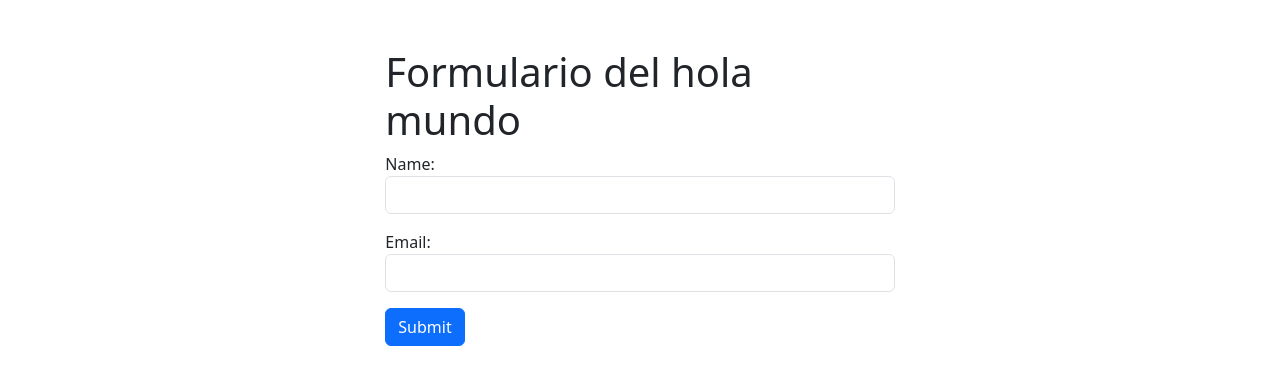
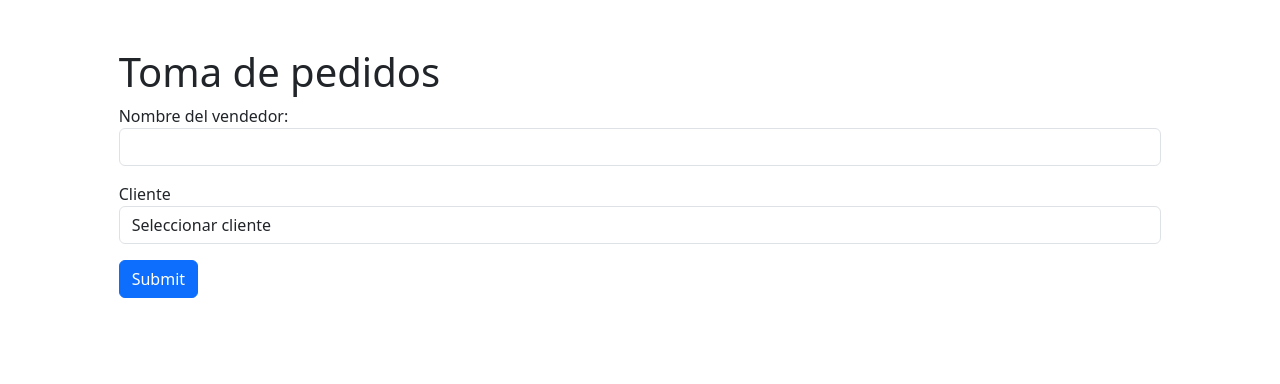
Before and after one commit to bernardozerda/hola-mundo, an Angular app: page / in a window 1280 px wide. Shown: the top 384 px of the page. Built offline with nearby package versions, Linux system fonts and the light colour scheme.

Commit message:
Formuklario con un select que trae datos de un array

```diff
--- a/src/app/app.component.html
+++ b/src/app/app.component.html
@@ -1,14 +1,19 @@
 
-<div class="container mt-5 col-5">
+<div class="container mt-5 col-10 div-center">
   <h1>{{title}}</h1>
   <form (submit)="onSubmit()">
     <div class="form-group">
-      <label for="name">Name:</label>
+      <label for="name">Nombre del vendedor:</label>
       <input type="text" class="form-control" id="name" name="name">
     </div>
     <div class="form-group mt-3">
-      <label for="email">Email:</label>
-      <input type="email" class="form-control" id="email" name="email">
+      <label for="cliente">Cliente</label>
+      <select class="form-control" id="cliente" name="cliente">
+        <option value="">Seleccionar cliente</option>
+        @for( cliente of clientes; track cliente.id ){
+          <option value="{{cliente.id}}">{{cliente.nombre}} {{cliente.apellido}}</option>
+        }
+      </select>
     </div>
     <button type="submit" class="btn btn-primary mt-3">Submit</button>
   </form>
--- a/src/app/app.component.ts
+++ b/src/app/app.component.ts
@@ -10,7 +10,14 @@ import { FormsModule } from '@angular/forms';
 })
 export class AppComponent {
 
-  title = 'Formulario del hola mundo';
+  title = 'Toma de pedidos';
+
+  clientes = [
+    { id: 0, nombre: 'Juan', apellido: 'Perez', edad: 25 },
+    { id: 1, nombre: 'Maria', apellido: 'Gomez', edad: 30 },
+    { id: 2, nombre: 'Pedro', apellido: 'Garcia', edad: 35 },
+    { id: 3, nombre: 'Laura', apellido: 'Fernandez', edad: 40 }
+  ];
 
   onSubmit() {
     alert('Formulario enviado');
```
